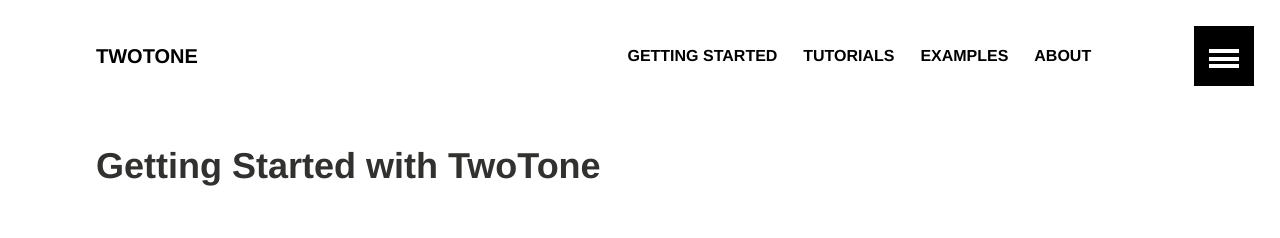
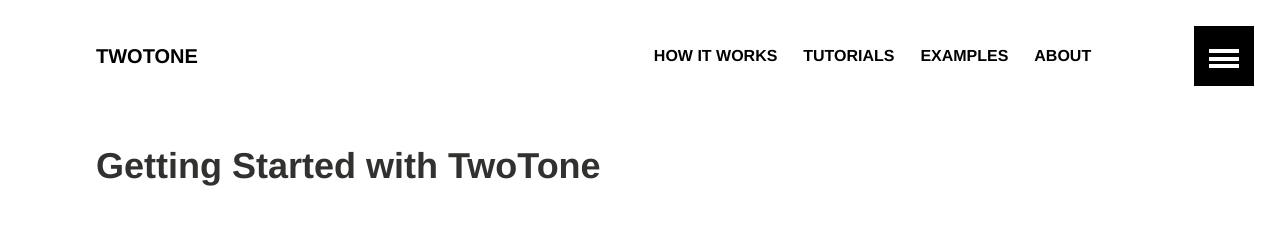
Before and after one commit to sonifydata/twotone.io, a Jekyll site: the page built from how-it-works.md, in a window 1280 px wide and 900 px high. Shown: the top 238 px of the window. Built offline with Jekyll 4.4.1, drawn with Linux system fonts in a browser that asks for light colours.

Commit message:
Rename "Getting Started" to "How it works"
"Get Started" points to the web app

```diff
--- a/_data/navigation.yml
+++ b/_data/navigation.yml
@@ -1,7 +1,7 @@
 # Site navigation links
 
-- title: Getting Started
-  url: /getting-started/
+- title: How It Works
+  url: /how-it-works/
   excerpt: "Everything you need to know to get started with TwoTone"
   image: /images/400x250-placeholder.gif
 
--- a/_layouts/home.html
+++ b/_layouts/home.html
@@ -16,7 +16,7 @@ layout: basic
 		</div>
 		<h1>Welcome to TwoTone</h1>
 		<h2>A free and open-source tool to make music from data</h2>
-		<a href="{{ site.url }}/getting-started/" class="btn-inverse">Get Started</a> &nbsp; or &nbsp; <a href="https://github.com/datavized/twotone" class="btn-inverse">View on GitHub</a>
+		<a href="//app.twotone.io" class="btn-inverse">Get Started</a> &nbsp; or &nbsp; <a href="https://github.com/datavized/twotone" class="btn-inverse">View on GitHub</a>
 	</div><!-- /.page-lead-content -->
 </div><!-- /.page-lead -->
 
```
Also changed, not shown: how-it-works.md (renamed from getting-started.md).
